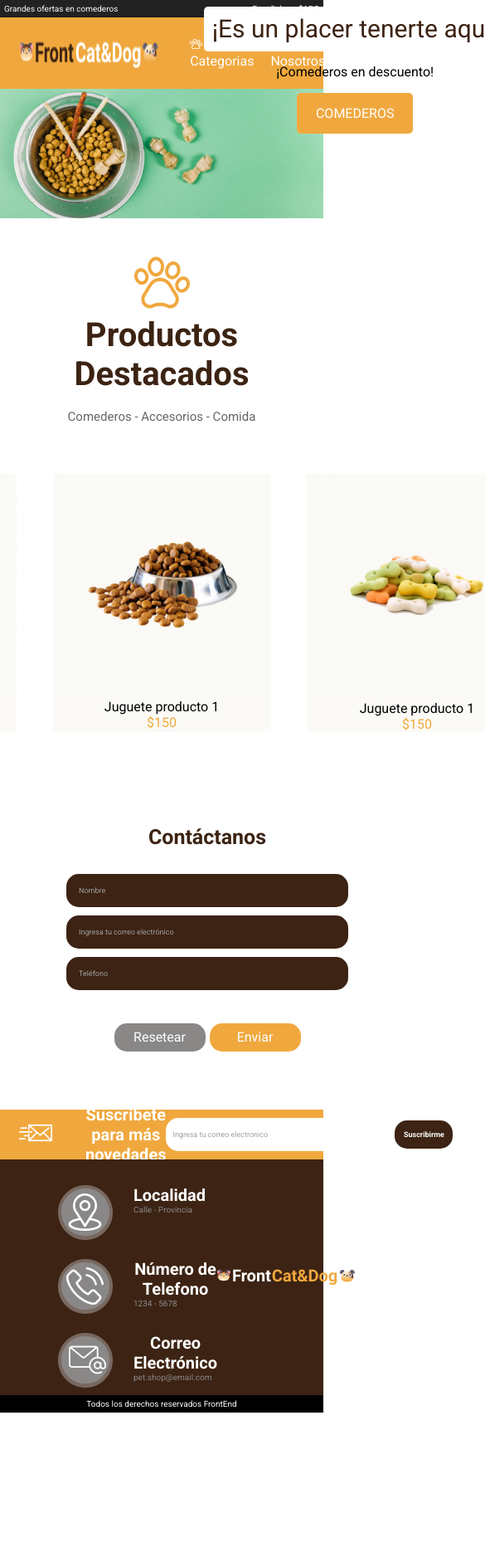
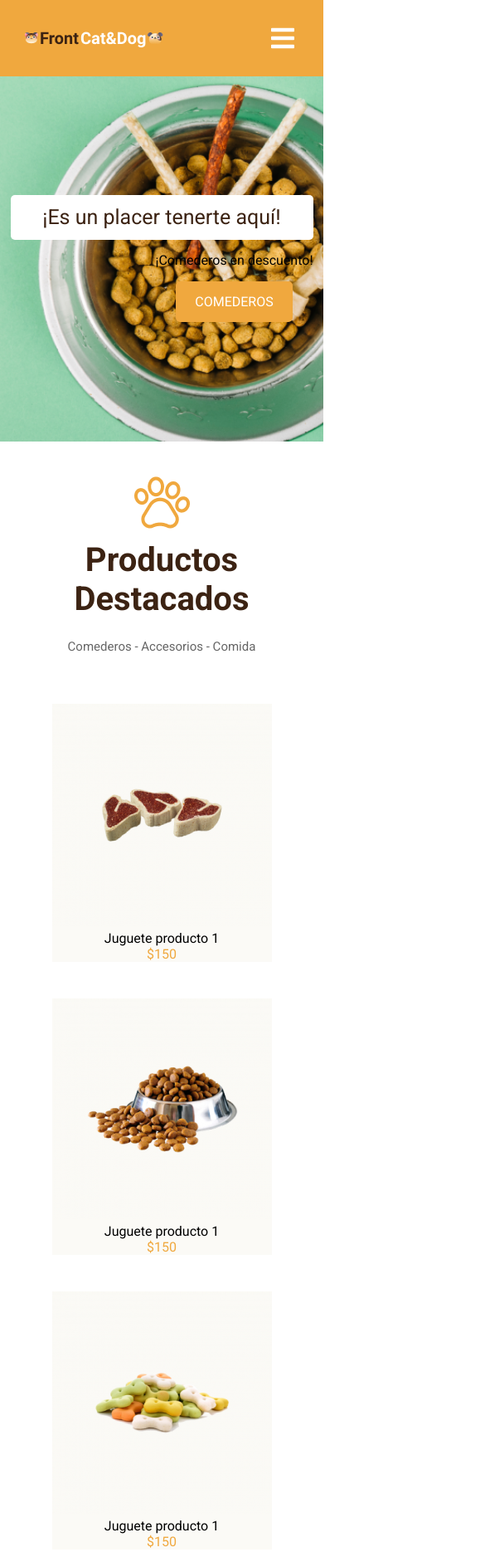
Before and after one commit to IsabelaAcostaB/frontend_1, a plain HTML site: page Petshop/index.html in a window 390 px wide. Shown: the top 1870 px of the page at 83% size, 585 px wide, since content can reach past the window. Before the commit the page ends 1702 px from the top, so only its background shows below. Drawn offline with Linux system fonts and the light colour scheme.

Commit message:
Actualizacion archivo Petshop - responsive

```diff
--- a/Petshop/css/styles.css
+++ b/Petshop/css/styles.css
@@ -10,9 +10,7 @@ box-sizing: border-box;
 
 .container{
     font-family: 'Roboto', sans-serif;
-    position: relative;
     text-align: center;
-
 }
 
 /*Header*/
@@ -39,6 +37,11 @@ box-sizing: border-box;
     display: flex;
     flex-direction: row;
     justify-content: space-between;
+    align-items: center;
+}
+
+.fas{
+    display: none;
 }
 
 ul {
@@ -60,22 +63,26 @@ section div.container img{
 
 }
 
+div.container{
+    background: url(../img/bowl-and-pet-daities-on-green-background\ 1.png);
+    background-size:cover;
+    display: flex;
+    justify-content: flex-end;
+    min-height: 440px;
+}
 
-div.container{
-    position: relative;
-}
 
 .letter_bienvenida{
     font-size: 16px;
     font-weight: normal;
     line-height: 50px;
+    padding: 5%;
+
 
     display: flex;
     flex-direction: column;
-
-    position: absolute;
-    bottom: 105px;
-    left:63%
+    align-items: center;
+    justify-content: center;
 }
 
 div.letter_bienvenida h2 {
@@ -101,8 +108,6 @@ div.letter_bienvenida h2 {
 }
 
 
-
-
 /* Productos destacados */
 
 .h2{
@@ -110,6 +115,7 @@ div.letter_bienvenida h2 {
     font-family:'Roboto', sans-serif;
     text-align: center;
     font-size: 40px;
+    padding: 6px;
     position: relative;
 }
 
@@ -134,6 +140,7 @@ div.letter_bienvenida h2 {
     flex-direction: row;
     justify-content: center;
     box-sizing: border-box;
+    flex-wrap: wrap;
 }
 
 .precios {
@@ -147,7 +154,7 @@ div.contacto {
     flex-direction: column;
     align-items: center;
     box-sizing: border-box;
-    margin: 70px;
+    margin: 70px 0px;
 }
 
 div.contacto h2{
@@ -231,12 +238,6 @@ div.news{
     align-items: center;
 }
 
-
-div.list{
-    display: flex;
-    flex-direction: column;
-}
-
 section div.news img{
     margin-right: 20px;
 }
@@ -248,6 +249,7 @@ div.img{
 div.h2{
     color: white;
     margin-left: 10px;
+    font-size: 20px;
 }
 
 div.email{
@@ -300,12 +302,7 @@ footer h2{
     color: white;
     font-family: 'Roboto', sans-serif;
     font-size: 10px;
-    height: 284px;
-
-    display: flex;
-    flex-direction: row;
-    justify-content: space-between;
-    align-items: center;
+    height: 300px;
 }
 
 .icon{
@@ -313,6 +310,7 @@ footer h2{
     margin-top:23px;
     margin-left: 70px;
 }
+
 div.icon div{
     display: inline-flex;
     margin-left: 25px;
@@ -329,6 +327,13 @@ div.logo{
     margin-left: 0;
 }
 
+.group_footer{
+    display: flex;
+    flex-direction: row-reverse;
+    justify-content: space-between;
+    align-items: center;
+}
+
 .derechos {
     background-color: black;
     color: white;
@@ -337,3 +342,109 @@ div.logo{
     font-size: 10px;
     padding: 5px;
 }
+
+@media screen and (max-width: 740px){
+    /* Header */
+    #barra_idioma{
+        display: none;
+    }
+
+    #menu{
+        display: flex;
+        justify-content: space-between;
+        padding: 30px;
+    }
+
+    header nav i.fas{
+        display: inline;
+        font-size: 2rem;
+        color: var(--lightWhite);
+        border: 2px solid var(--lightWhite);
+        border-radius: 5%;
+        padding: 2px 5px;
+      }
+
+    section#menu ul{
+        display: none;
+    }
+
+    /* Main */
+    .letter_bienvenida{
+        display: flex;
+        align-items: flex-end;
+        padding: 0;
+    }
+    div.letter_bienvenida h2{
+        font-size: 25px;
+        display: flex;
+        justify-content: center;
+
+    }
+
+    div.container{
+        display: flex;
+        justify-content: center;
+    }
+
+    div.contacto h2{
+        font-size: 40px;
+    }
+
+    /* Footer */
+
+    div.item{
+        display: flex;
+        align-items: center;
+        padding-left: 40px;
+    }
+
+    div.subscribe{
+        padding: 0;
+        font-size: 15px;
+        width: 100px;
+    }
+
+    .footer1{
+        height: 120px;
+        display: flex;
+        flex-wrap: wrap;
+        align-content: center;
+        justify-content: space-around;
+    }
+
+    div.img{
+        margin: 19.86px 10px 0px 23px;
+    }
+
+    div.h2{
+        color: white;
+        margin-left: 10px;
+        font-weight: 300;
+        margin: 0;
+        padding: 0;
+    }
+
+    .footer2{
+        height: 326px;
+        display: flex;
+        flex-direction: column;
+        justify-content: center;
+    }
+
+    div.logo{
+        margin:0px;
+
+    }
+
+    .group_footer{
+        display: flex;
+        flex-direction: column;
+        justify-content: space-between;
+        align-items: stretch;
+    }
+
+    footer h2{
+        font-size: 24px;
+    }
+
+}
--- a/Petshop/index.html
+++ b/Petshop/index.html
@@ -5,6 +5,9 @@
     <meta http-equiv="X-UA-Compatible" content="IE=edge">
     <meta name="viewport" content="width=device-width, initial-scale=1.0">
     <title>Petshop</title>
+    <link rel="stylesheet" href="https://use.fontawesome.com/releases/v5.15.3/css/solid.css" integrity="sha384-LA8Ug4T/nhVkyhrSmSirsoAo9iDrBk8E7U80aSPeD+w3vO8PzOJIS6agGcbIwwX0" crossorigin="anonymous">
+    <link rel="stylesheet" href="https://use.fontawesome.com/releases/v5.15.3/css/fontawesome.css" integrity="sha384-wESLQ85D6gbsF459vf1CiZ2+rr+CsxRY0RpiF1tLlQpDnAgg6rwdsUF1+Ics2bni" crossorigin="anonymous">
+
     <link rel="stylesheet" href="css/styles.css">
 </head>
 <body>
@@ -26,13 +29,16 @@
 
             <section id="menu">
                 <img src="img/Logo.png" alt="">
-
+                <nav>
+                    <i class="fas fa-bars"></i>
                     <ul type="none">
                         <li><img src="img/pawprint 2.png">Categorias</a></li>
                         <li><img src="img/pawprint 2.png">Nosotros</a></li>
                         <li><img src="img/pawprint 2.png">Pets</a></li>
                         <li><img src="img/pawprint 2.png">Contactanos</a></li>
                     </ul>
+                </nav>
+
 
             </section>
         </header>
@@ -40,7 +46,6 @@
         <main class="container">
             <section>
                 <div class="container">
-                    <img src="img/bowl-and-pet-daities-on-green-background 1.png" alt="Imagen comida">
                     <div class="letter_bienvenida">
                         <div>
                             <h2>¡Es un placer tenerte aquí!</h2>
@@ -136,6 +141,8 @@
         </section>
 
         <section class="footer2 container">
+            <div class=group_footer>
+                <div class="logo"> <img src="img/Logo (1).png" alt=""> </div>
                 <div class="list">
                     <div class="icon">
                         <img src="./img/Location.png" alt="">
@@ -159,8 +166,8 @@
                         </div>
                     </div>
                 </div>
+            </div>
 
-           <div class="logo"> <img src="img/Logo (1).png" alt=""> </div>
 
         </section>
 
```
Also changed, not shown: 16 other files. Lines whose indentation alone changed are shown as unchanged.
